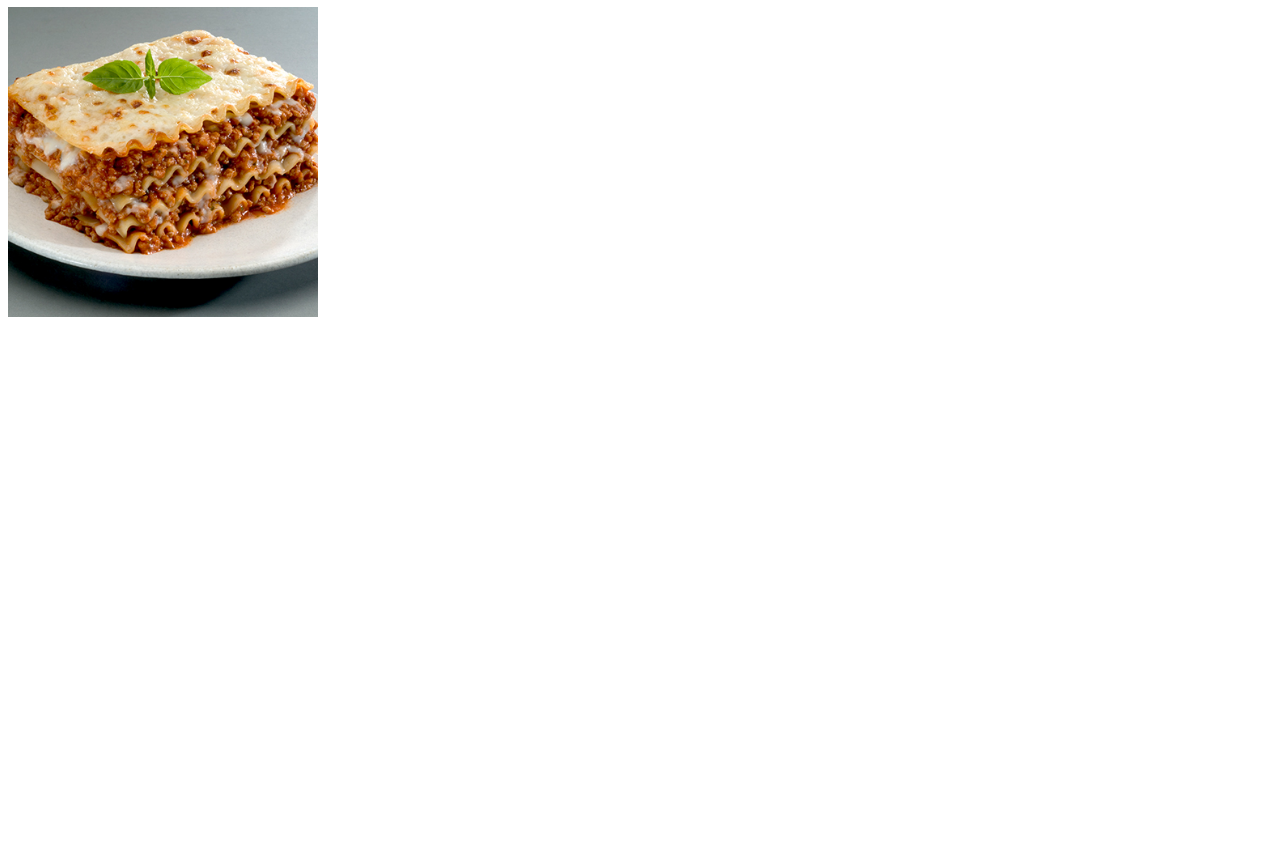
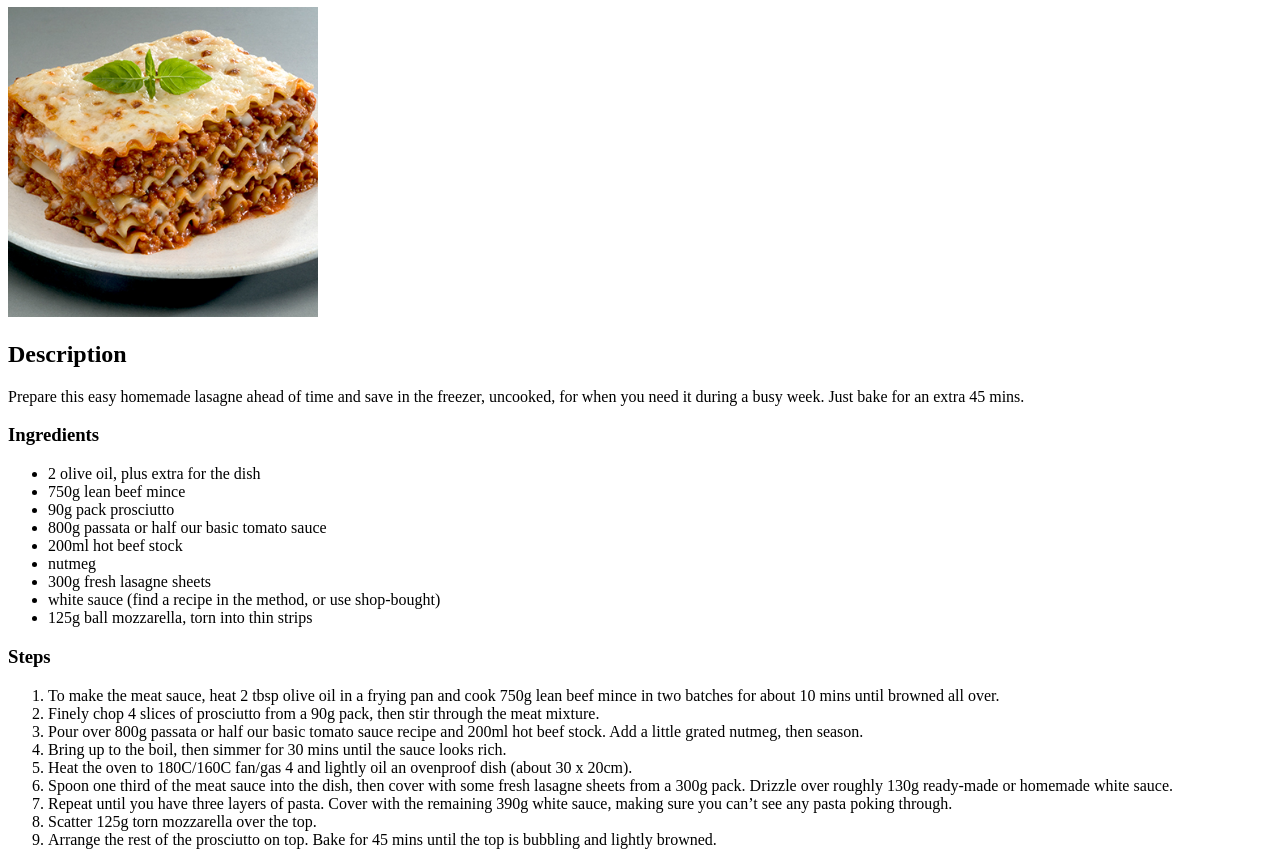
Before and after one commit to MiguelAngeloMA/odin-recipes, a plain HTML site: page recipes/lasagna.html in a window 1280 px wide. Shown: the part 73-938 px from the top of the page. Before the commit the page ends 800 px from the top, so only its background shows below. Drawn offline with Linux system fonts and the light colour scheme.

```diff
--- a/recipes/lasagna.html
+++ b/recipes/lasagna.html
@@ -6,7 +6,36 @@
     <title>Lasagna</title>
 </head>
 <body>
-    <h1>L A S A G N A</h1>
+    <h1>LASAGNA</h1>
     <img src="../images/lasagna.jpg" alt="Lasagna NOT FOUND" height="310" width="310">
+
+    <h2>Description</h2>
+    <p>
+        Prepare this easy homemade lasagne ahead of time and save in the freezer, uncooked, for when you need it during a busy week. Just bake for an extra 45 mins.
+    </p>
+    <h3>Ingredients</h3>
+    <ul>
+        <li>2 olive oil, plus extra for the dish</li>
+        <li>750g lean beef mince</li>
+        <li>90g pack prosciutto</li>
+        <li>800g passata or half our basic tomato sauce</li>
+        <li>200ml hot beef stock</li>
+        <li>nutmeg</li>
+        <li>300g fresh lasagne sheets</li>
+        <li>white sauce (find a recipe in the method, or use shop-bought)</li>
+        <li>125g ball mozzarella, torn into thin strips</li>
+    </ul>
+    <h3>Steps</h3>
+    <ol>
+        <li>To make the meat sauce, heat 2 tbsp olive oil in a frying pan and cook 750g lean beef mince in two batches for about 10 mins until browned all over.</li>
+        <li>Finely chop 4 slices of prosciutto from a 90g pack, then stir through the meat mixture.</li>
+        <li>Pour over 800g passata or half our basic tomato sauce recipe and 200ml hot beef stock. Add a little grated nutmeg, then season.</li>
+        <li>Bring up to the boil, then simmer for 30 mins until the sauce looks rich.</li>
+        <li>Heat the oven to 180C/160C fan/gas 4 and lightly oil an ovenproof dish (about 30 x 20cm).</li>
+        <li>Spoon one third of the meat sauce into the dish, then cover with some fresh lasagne sheets from a 300g pack. Drizzle over roughly 130g ready-made or homemade white sauce.</li>
+        <li>Repeat until you have three layers of pasta. Cover with the remaining 390g white sauce, making sure you can’t see any pasta poking through.</li>
+        <li>Scatter 125g torn mozzarella over the top.</li>
+        <li> Arrange the rest of the prosciutto on top. Bake for 45 mins until the top is bubbling and lightly browned.</li>
+    </ol>
 </body>
 </html>
```
Also changed, not shown: index.html (+5 -1 lines), recipes/pesto.html (added, +31 -0 lines), recipes/salmonpasta.html (added, +33 -0 lines), images/pesto.jpg (added), images/salmonpasta.png (added).
